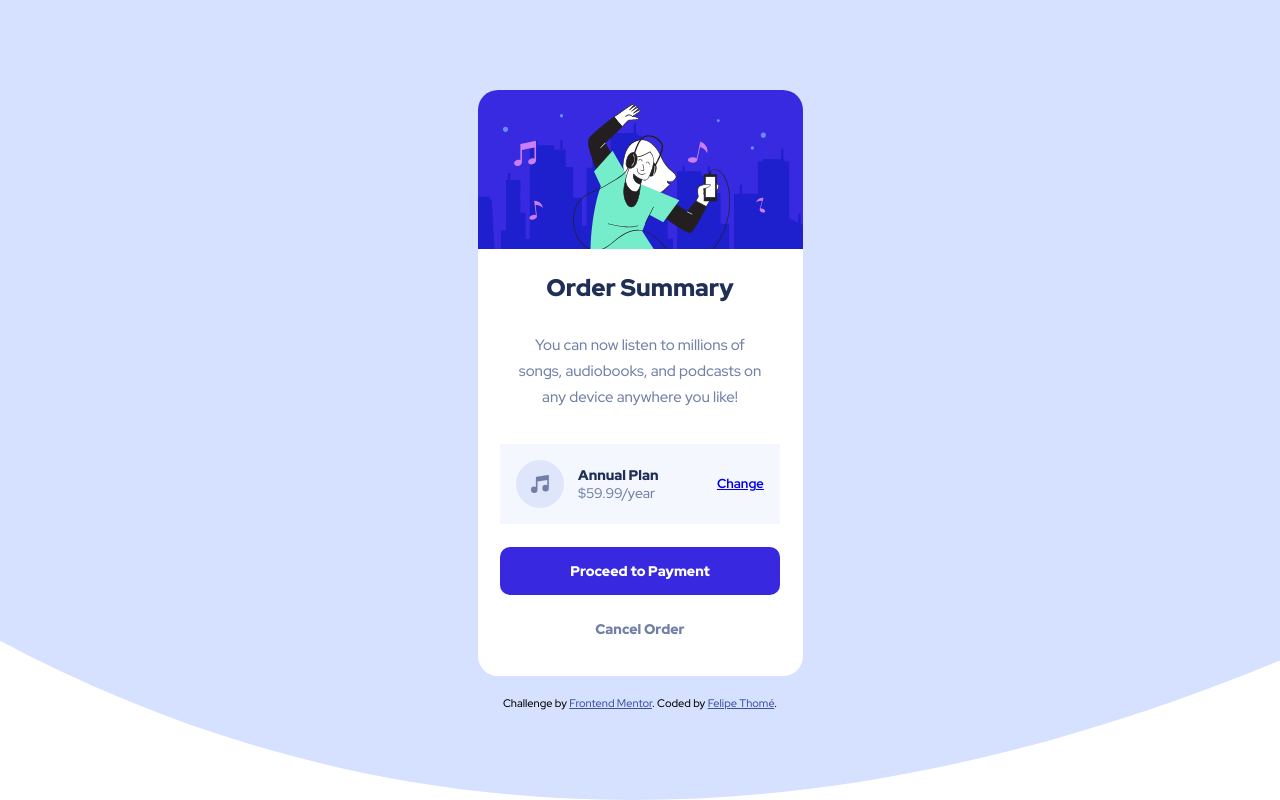
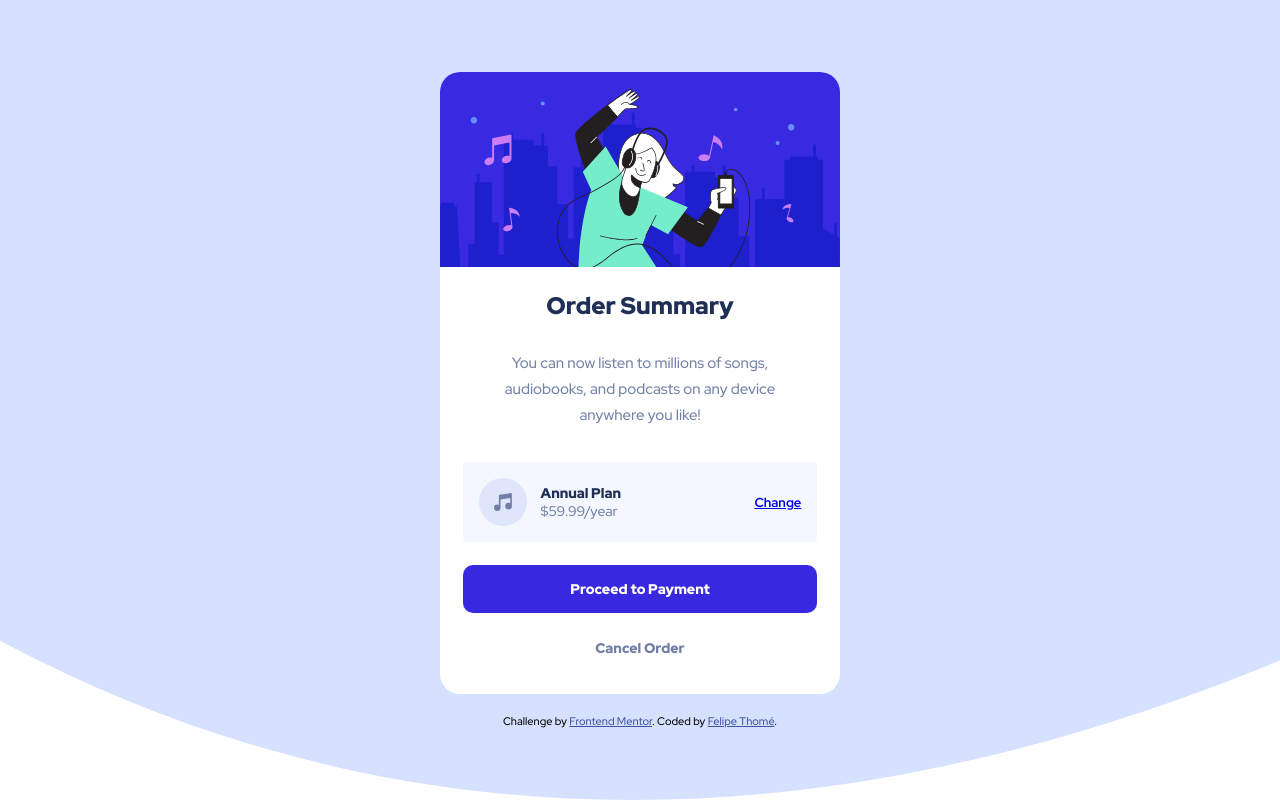
Before and after one commit to felipetn1989/order-summary-component-main, a plain HTML site: page index.html in a window 1280 px wide. Drawn offline with Linux system fonts and the light colour scheme.

Commit message:
Update style.css

```diff
--- a/styles/style.css
+++ b/styles/style.css
@@ -163,4 +163,8 @@ body {
         background: url(../images/pattern-background-desktop.svg) left bottom no-repeat;
         background-size: cover;
     }
+
+    .card {
+        width: 400px;
+    }
 }
```
